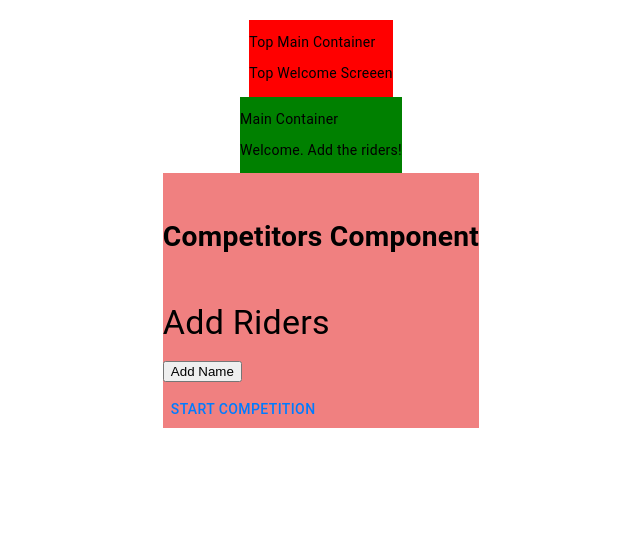
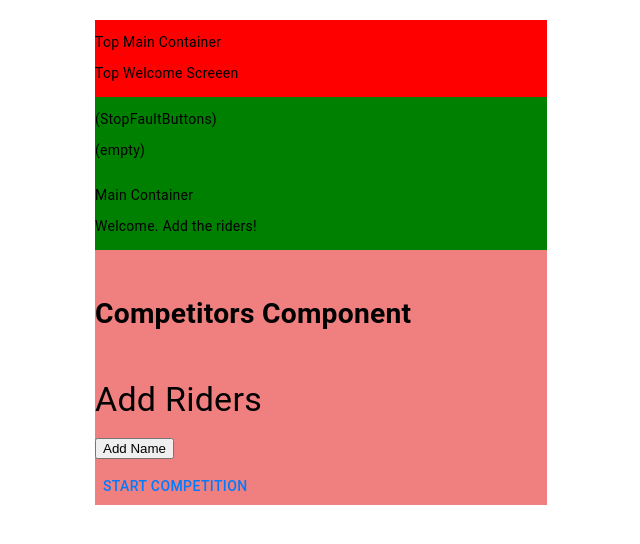
Before and after one commit to andrewcargill/TypeScriptReact, a React (Create React App) app: page /competition in a window 1280 px wide. Shown: the top 544 px of the page, without its empty margins (319-959 px from the left). Built offline with nearby package versions, Linux system fonts and the light colour scheme.

Commit message:
explore development code for storing next and finished riders

```diff
--- a/src/App.css
+++ b/src/App.css
@@ -13,14 +13,17 @@ p {
 
 .top-box {
   background-color: red;
+  width: 100%;
 }
 
 .middle-box {
   background-color: green;
+  width: 100%;
 }
 
 .bottom-box {
   background-color: lightcoral;
+  width: 100%;
 }
 
 @media (prefers-reduced-motion: no-preference) {
--- a/src/AppState.tsx
+++ b/src/AppState.tsx
@@ -41,6 +41,7 @@ export const AppProvider: React.FC<AppProviderProps> = ({ children }) => {
   const [activeTimer, setActiveTimer] = useState<boolean>(false);
   console.log('state of isActive:' + isActive)
   console.log('activeTimer: ' + activeTimer);
+  console.log(storedNames);
 
   const handleRidersReady = () => {
     setRidersReady(!ridersReady);
@@ -55,7 +56,7 @@ export const AppProvider: React.FC<AppProviderProps> = ({ children }) => {
 
   const updateStoredNames = (names: Rider[]) => {
     setStoredNames(names);
-    console.log(storedNames);
+
   };
 
   const state: AppState = {
--- /dev/null
+++ b/src/pages/Competition/ButtonsStartStop/StopFaultButtons.tsx
@@ -0,0 +1,69 @@
+import React from 'react';
+import { useAppContext } from '../../../AppState';
+
+function StopFaultButtons() {
+  const { storedNames, updateStoredNames } = useAppContext();
+  const { isActive, toggleTimer } = useAppContext();
+
+  const findNextRider = () => {
+    return storedNames.find((rider) => rider.next === true);
+  };
+  const nextRider = findNextRider();
+
+  const findFinishedRider = () => {
+    return storedNames.find((rider) => rider.finished === true);
+  };
+  const finishedRider = findNextRider();
+
+  const handleFinishedClick = () => {
+    if (nextRider) {
+      // Create a copy of the storedNames array
+      const updatedNames = [...storedNames];
+      // Find the index of the next rider
+      const index = updatedNames.indexOf(nextRider);
+      if (index !== -1) {
+        // Set the 'finished' property to true for the next rider
+        updatedNames[index].finished = true;
+        updatedNames[index].next = false;
+          // Find the last rider with 'finished' set to true
+      const lastFinishedIndex = updatedNames
+      .map((rider, i) => (rider.finished ? i : -1))
+      .filter((index) => index !== -1)
+      .pop();
+
+    // Set the next rider based on the last finished rider
+    if (lastFinishedIndex !== undefined && lastFinishedIndex + 1 < updatedNames.length) {
+      updatedNames[lastFinishedIndex + 1].next = true;
+    }
+
+    // Update the storedNames array with the modified riders
+    updateStoredNames(updatedNames);
+      }
+    }
+  };
+
+  return (
+    <div>
+      <div>
+        <div>
+          <p>(StopFaultButtons)</p>
+        </div>
+        <div>
+          {isActive ? (
+            <div>
+              <button onClick={toggleTimer}>STOP</button>
+              <button>FAULT</button>
+              <button onClick={handleFinishedClick}>FINISHED</button>
+            </div>
+          ) : (
+            <div>
+              <p>(empty)</p>
+            </div>
+          )}
+        </div>
+      </div>
+    </div>
+  );
+}
+
+export default StopFaultButtons;
--- a/src/pages/Competition/CompetitionPage.tsx
+++ b/src/pages/Competition/CompetitionPage.tsx
@@ -4,6 +4,8 @@ import Typography from '@mui/material/Typography';
 import CompetitorsList from './Bottom/CompetitorsList';
 import MiddleMainContainer from './Middle/MiddleMainContainer';
 import TopMainContainer from './Top/TopMainContainer';
+import ActiveRound from './Middle/ActiveCompetition/ActiveRound';
+import StopFaultButtons from './ButtonsStartStop/StopFaultButtons';
 
 function Competition() {
 
@@ -16,11 +18,12 @@ function Competition() {
         marginTop: '20px',
     };
 
-
-
     return (
         <Container style={containerStyle}>
             <Typography className='top-box' variant="h4"><TopMainContainer /></Typography>
+            <Typography className='middle-box' variant="h4">
+               <StopFaultButtons />
+                </Typography>
             <Typography className='middle-box' variant="h4">
                 <MiddleMainContainer />
                 </Typography>
--- a/src/pages/Competition/Middle/ActiveCompetition/ActiveRound.tsx
+++ b/src/pages/Competition/Middle/ActiveCompetition/ActiveRound.tsx
@@ -11,12 +11,11 @@ function ActiveRound() {
       <div>
         <div><p>(activeRound)</p></div>
 
-        <button onClick={toggleTimer} >
-          STOP
-        </button>
-        <button >
-          FAULT
-        </button>
+        <div>
+          <p>
+            results placeholder
+          </p>
+        </div>
       </div>
 
 
```
